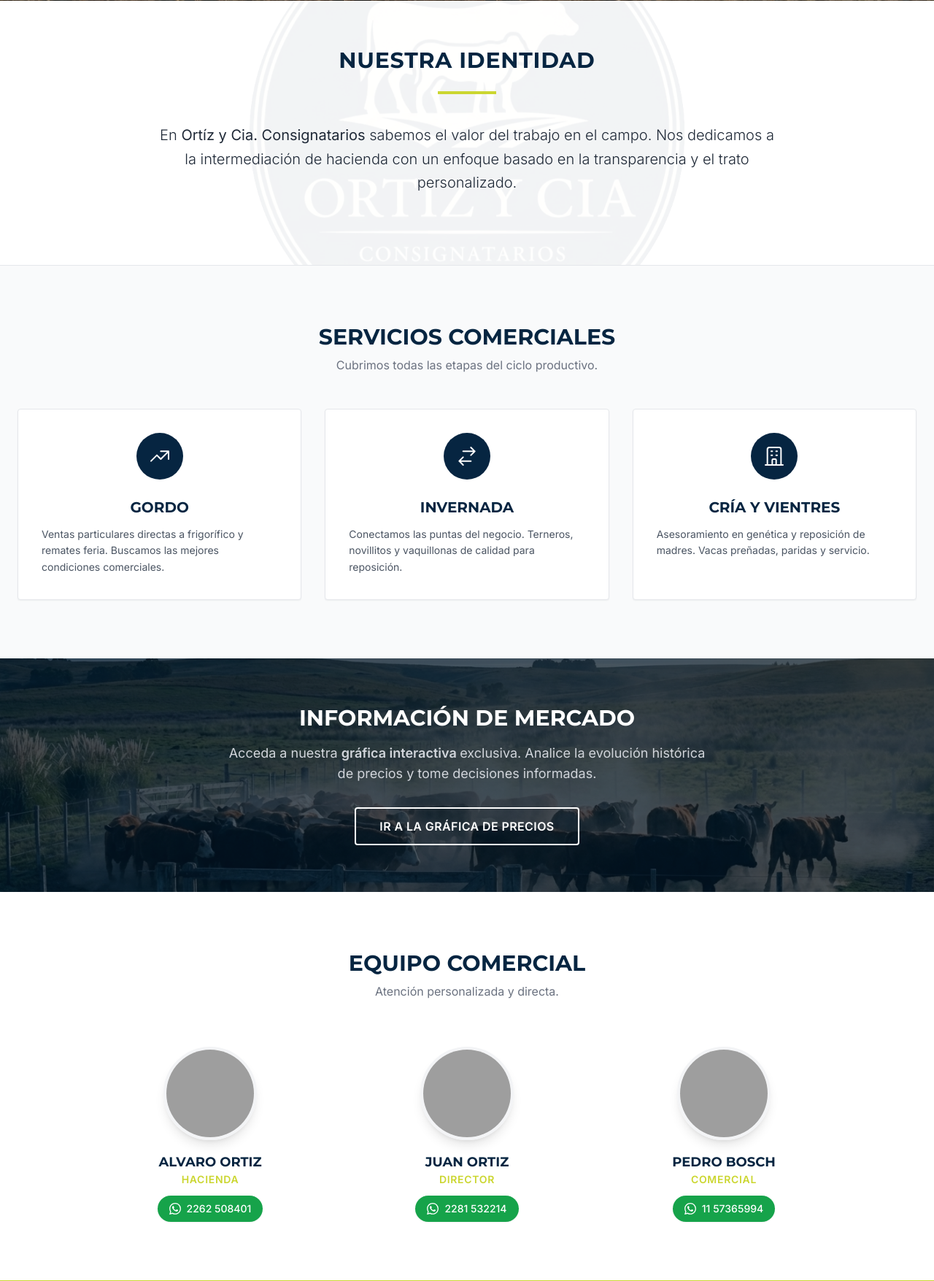
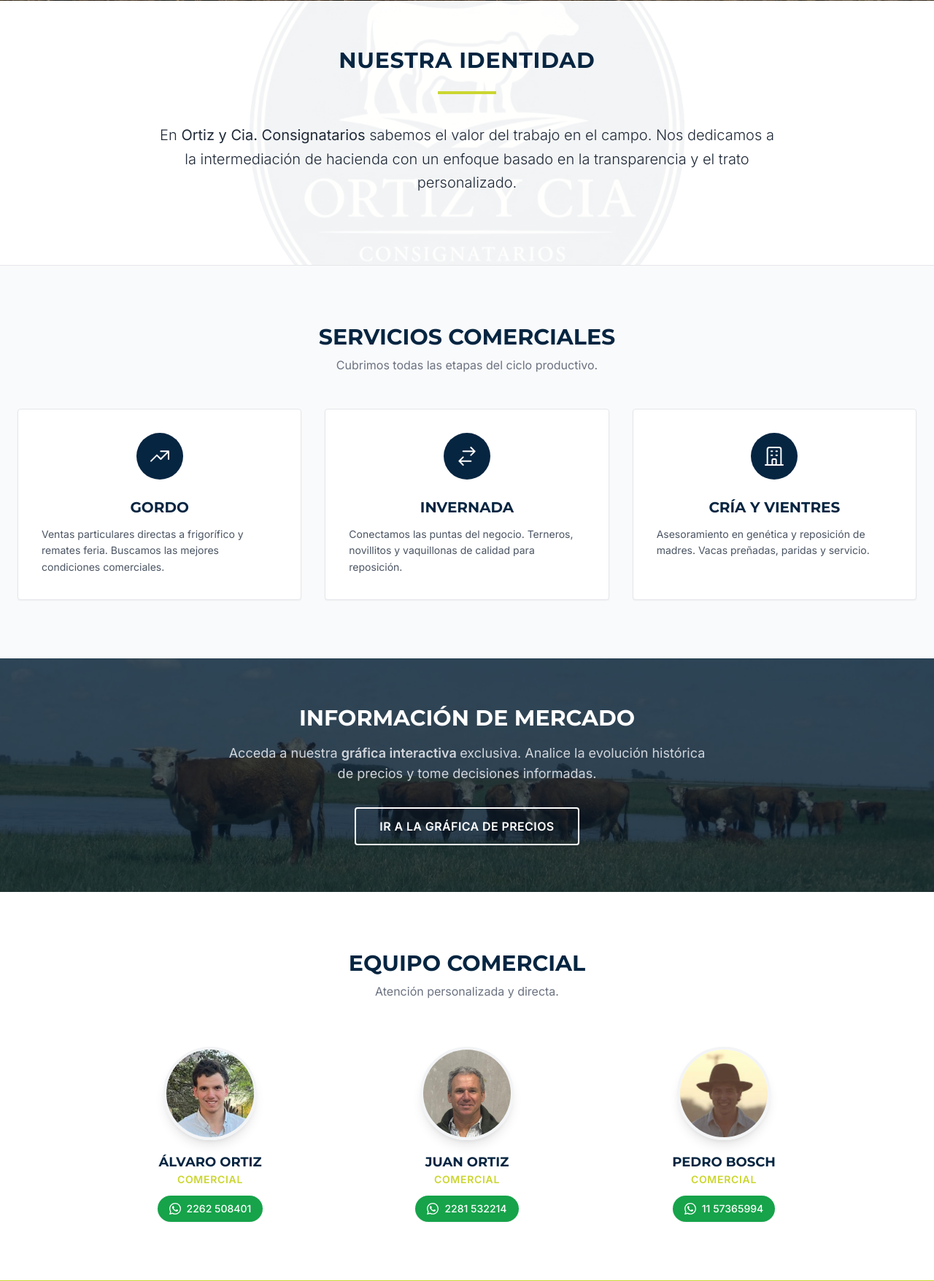
Before and after one commit to PedroJ03/ortiz-consignataria, a Flask app: page / in a window 1280 px wide. Shown: the part 632-2387 px from the top of the page at 73% size. Run offline with Flask 3, Linux system fonts and the light colour scheme; some libraries are stand-ins or nearby versions; grey boxes are pictures that could not be loaded.

Commit message:
style(app): cambia las imagenes de fondo y de los comerciales en la web

```diff
--- a/web_app/templates/base.html
+++ b/web_app/templates/base.html
@@ -3,7 +3,7 @@
 <head>
     <meta charset="UTF-8">
     <meta name="viewport" content="width=device-width, initial-scale=1.0">
-    <title>{% block title %}Ortíz y Cia. Consignatarios{% endblock %}</title>
+    <title>{% block title %}Ortiz y Cia. Consignatarios{% endblock %}</title>
 
     <link rel="icon" type="image/png" href="{{ url_for('static', filename='images/logo_blanco_circular.png') }}">
 
@@ -70,7 +70,7 @@
                      id="header-logo"
                      class="h-12 w-auto transition-transform duration-500 group-hover:scale-105">
                 <div class="flex flex-col text-white transition-all duration-300">
-                    <span class="font-display font-bold text-lg tracking-wide leading-none uppercase">Ortíz y Cia.</span>
+                    <span class="font-display font-bold text-lg tracking-wide leading-none uppercase">Ortiz y Cia.</span>
                     <span class="text-[13px] font-light tracking-wider opacity-90 uppercase">Consignatarios</span>
                 </div>
             </a>
@@ -129,6 +129,14 @@
                         <svg class="w-4 h-4 text-accent" fill="none" stroke="currentColor" viewBox="0 0 24 24"><path stroke-linecap="round" stroke-linejoin="round" stroke-width="2" d="M3 8l7.89 5.26a2 2 0 002.22 0L21 8M5 19h14a2 2 0 002-2V7a2 2 0 00-2-2H5a2 2 0 00-2 2v10a2 2 0 002 2z"></path></svg>
                         <span>oycia.consignatarios@gmail.com</span>
                     </li>
+                    <li class="flex items-center justify-center gap-2">
+                        <svg class="w-4 h-4 text-accent" fill="none" stroke="currentColor" viewBox="0 0 24 24">
+                            <rect x="2" y="2" width="20" height="20" rx="5" ry="5" stroke-width="2"></rect>
+                            <circle cx="12" cy="12" r="4" stroke-width="2"></circle>
+                            <circle cx="17" cy="7" r="1.5" fill="currentColor"></circle>
+                        </svg>
+                        <span>@ortiz.consignatarios</span>
+                    </li>
                 </ul>
             </div>
 
@@ -147,7 +155,7 @@
         </div>
 
         <div class="flex flex-col md:flex-row justify-between items-center text-xs text-gray-500">
-            <p class="mb-2 md:mb-0">&copy; 2025 Ortíz y Cia. Consignataria.</p>
+            <p class="mb-2 md:mb-0">&copy; 2025 Ortiz y Cia. Consignatarios.</p>
 
             <div class="flex items-center gap-1">
                 <span>Desarrollado por</span>
--- a/web_app/templates/inicio.html
+++ b/web_app/templates/inicio.html
@@ -41,7 +41,7 @@
         <h2 class="text-3xl font-display font-bold text-brand mb-6 uppercase tracking-wide">Nuestra Identidad</h2>
         <div class="w-20 h-1 bg-accent mx-auto mb-10"></div>
         <p class="text-xl text-gray-800 leading-relaxed mb-8 font-light">
-            En <strong>Ortíz y Cia. Consignatarios</strong> sabemos el valor del trabajo en el campo. Nos dedicamos a la intermediación de hacienda con un enfoque basado en la transparencia y el trato personalizado.
+            En <strong>Ortiz y Cia. Consignatarios</strong> sabemos el valor del trabajo en el campo. Nos dedicamos a la intermediación de hacienda con un enfoque basado en la transparencia y el trato personalizado.
         </p>
     </div>
 </section>
@@ -89,7 +89,7 @@
 
 <section class="relative py-16 bg-brand-dark text-center">
     <div class="absolute inset-0 z-0 opacity-30">
-        <img src="{{ url_for('static', filename='images/fondo_vacas_frio.png') }}" class="w-full h-full object-cover" alt="Fondo">
+        <img src="{{ url_for('static', filename='images/hero_bg.jpeg') }}" class="w-full h-full object-cover" alt="Fondo">
     </div>
     <div class="container mx-auto px-6 relative z-10">
         <h2 class="text-3xl font-display font-bold text-white mb-4">INFORMACIÓN DE MERCADO</h2>
@@ -117,8 +117,8 @@
                          alt="Alvaro Ortiz"
                          class="w-full h-full object-cover transform group-hover:scale-110 transition-transform duration-500">
                 </div>
-                <h3 class="text-lg font-bold text-brand uppercase">Alvaro Ortiz</h3>
-                <p class="text-sm text-accent font-semibold mb-3 uppercase tracking-wider">Hacienda</p>
+                <h3 class="text-lg font-bold text-brand uppercase">Álvaro Ortiz</h3>
+                <p class="text-sm text-accent font-semibold mb-3 uppercase tracking-wider">Comercial</p>
                 <a href="https://wa.me/5492262508401" target="_blank" class="inline-flex items-center justify-center px-4 py-2 bg-green-600 text-white rounded-full text-sm font-medium hover:bg-green-700 transition-colors shadow-sm hover:shadow-md">
                     <svg class="w-4 h-4 mr-2" fill="currentColor" viewBox="0 0 24 24"><path d="M17.472 14.382c-.297-.149-1.758-.867-2.03-.967-.273-.099-.471-.148-.67.15-.197.297-.767.966-.94 1.164-.173.199-.347.223-.644.075-.297-.15-1.255-.463-2.39-1.475-.883-.788-1.48-1.761-1.653-2.059-.173-.297-.018-.458.13-.606.134-.133.298-.347.446-.52.149-.174.198-.298.298-.497.099-.198.05-.371-.025-.52-.075-.149-.669-1.612-.916-2.207-.242-.579-.487-.5-.669-.51-.173-.008-.371-.008-.57-.008-.198 0-.52.074-.792.372-.272.297-1.04 1.016-1.04 2.479 0 1.462 1.065 2.875 1.213 3.074.149.198 2.096 3.2 5.077 4.487.709.306 1.262.489 1.694.625.712.227 1.36.195 1.871.118.571-.085 1.758-.719 2.006-1.413.248-.694.248-1.289.173-1.413-.074-.124-.272-.198-.57-.347m-5.421 7.403h-.004a9.87 9.87 0 01-5.031-1.378l-.361-.214-3.741.982.998-3.648-.235-.374a9.86 9.86 0 01-1.51-5.26c.001-5.45 4.436-9.884 9.888-9.884 2.64 0 5.122 1.03 6.988 2.898a9.825 9.825 0 012.893 6.994c-.003 5.45-4.437 9.884-9.885 9.884m8.413-18.297A11.815 11.815 0 0012.05 0C5.495 0 .16 5.335.157 11.892c0 2.096.547 4.142 1.588 5.945L.057 24l6.305-1.654a11.882 11.882 0 005.683 1.448h.005c6.554 0 11.89-5.335 11.893-11.893a11.821 11.821 0 00-3.48-8.413Z"/></svg>
                     2262 508401
@@ -132,7 +132,7 @@
                          class="w-full h-full object-cover transform group-hover:scale-110 transition-transform duration-500">
                 </div>
                 <h3 class="text-lg font-bold text-brand uppercase">Juan Ortiz</h3>
-                <p class="text-sm text-accent font-semibold mb-3 uppercase tracking-wider">Director</p>
+                <p class="text-sm text-accent font-semibold mb-3 uppercase tracking-wider">Comercial</p>
                 <a href="https://wa.me/5492281532214" target="_blank" class="inline-flex items-center justify-center px-4 py-2 bg-green-600 text-white rounded-full text-sm font-medium hover:bg-green-700 transition-colors shadow-sm hover:shadow-md">
                     <svg class="w-4 h-4 mr-2" fill="currentColor" viewBox="0 0 24 24"><path d="M17.472 14.382c-.297-.149-1.758-.867-2.03-.967-.273-.099-.471-.148-.67.15-.197.297-.767.966-.94 1.164-.173.199-.347.223-.644.075-.297-.15-1.255-.463-2.39-1.475-.883-.788-1.48-1.761-1.653-2.059-.173-.297-.018-.458.13-.606.134-.133.298-.347.446-.52.149-.174.198-.298.298-.497.099-.198.05-.371-.025-.52-.075-.149-.669-1.612-.916-2.207-.242-.579-.487-.5-.669-.51-.173-.008-.371-.008-.57-.008-.198 0-.52.074-.792.372-.272.297-1.04 1.016-1.04 2.479 0 1.462 1.065 2.875 1.213 3.074.149.198 2.096 3.2 5.077 4.487.709.306 1.262.489 1.694.625.712.227 1.36.195 1.871.118.571-.085 1.758-.719 2.006-1.413.248-.694.248-1.289.173-1.413-.074-.124-.272-.198-.57-.347m-5.421 7.403h-.004a9.87 9.87 0 01-5.031-1.378l-.361-.214-3.741.982.998-3.648-.235-.374a9.86 9.86 0 01-1.51-5.26c.001-5.45 4.436-9.884 9.888-9.884 2.64 0 5.122 1.03 6.988 2.898a9.825 9.825 0 012.893 6.994c-.003 5.45-4.437 9.884-9.885 9.884m8.413-18.297A11.815 11.815 0 0012.05 0C5.495 0 .16 5.335.157 11.892c0 2.096.547 4.142 1.588 5.945L.057 24l6.305-1.654a11.882 11.882 0 005.683 1.448h.005c6.554 0 11.89-5.335 11.893-11.893a11.821 11.821 0 00-3.48-8.413Z"/></svg>
                     2281 532214
```
Also changed, not shown: README.md, web_app/static/images/alvaro.jpg (added), web_app/static/images/hero_bg.jpeg (added), web_app/static/images/juan.jpg (added), web_app/static/images/pedro.jpg (added).
